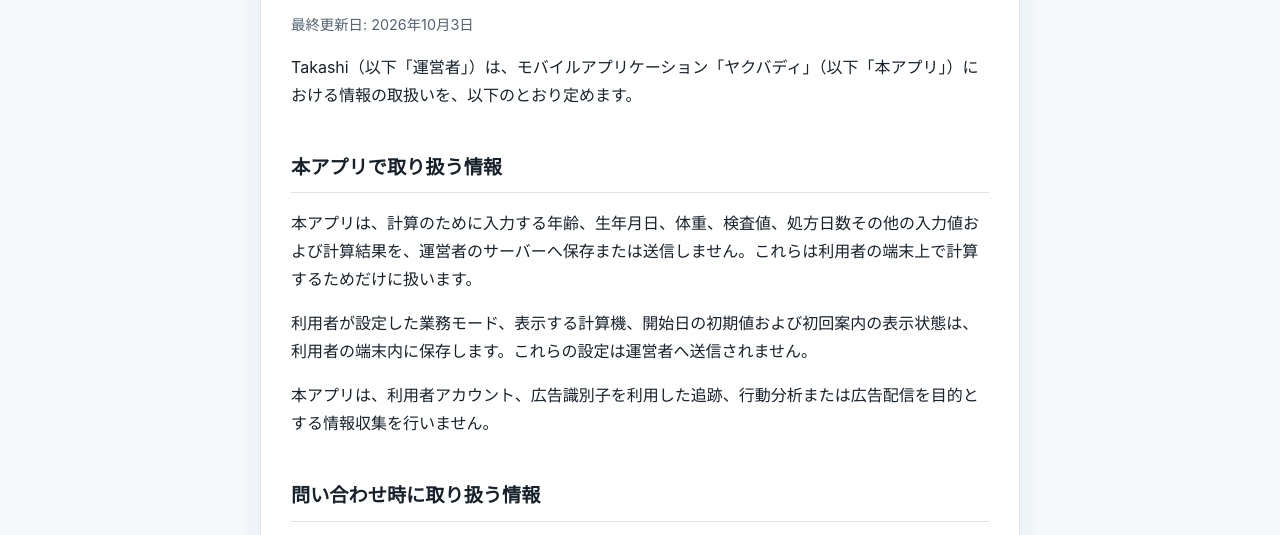
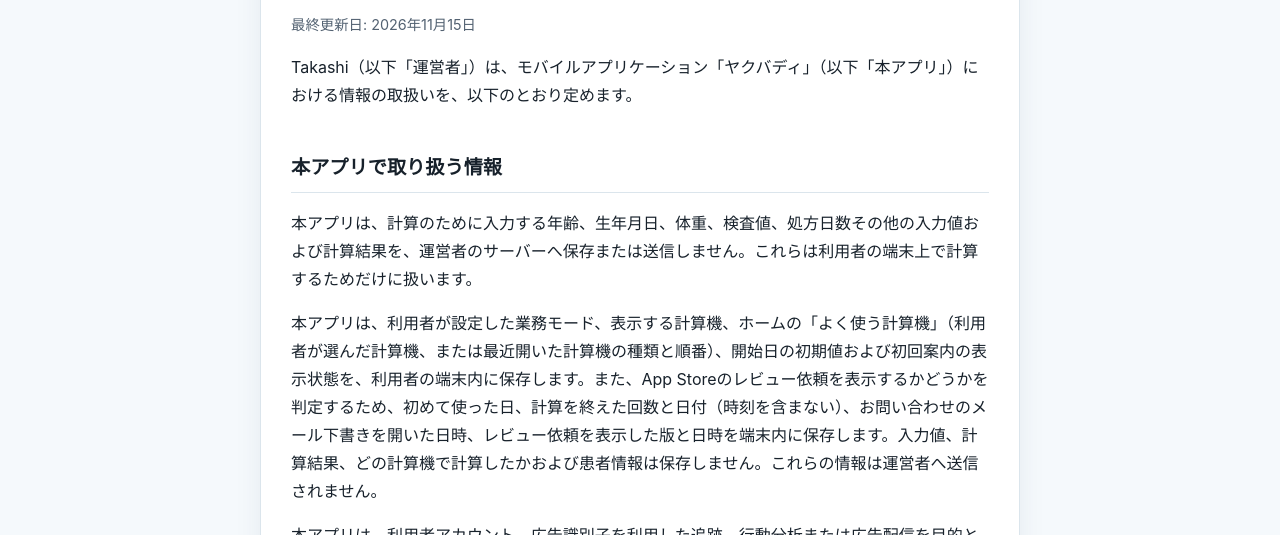
Before and after one commit to BlackLuminor/yakubuddy-support, a plain HTML site: page privacy.html in a window 1280 px wide. Shown: the part 264-799 px from the top of the page. Drawn offline with Linux system fonts and the light colour scheme.

Commit message:
プライバシーポリシー: よく使う計算機とレビュー依頼の判定のための端末内保存を追記する（yakubuddy #301・#295）
Co-Authored-By: Claude Opus 5.5 <noreply@anthropic.com>
Claude-Session: https://claude.ai/code/session_01PhyLiQ4DAxDyYxksbjiSsc

```diff
--- a/privacy.html
+++ b/privacy.html
@@ -1,7 +1,7 @@
 <!doctype html>
 <html lang="ja"><head><meta charset="utf-8"><meta name="viewport" content="width=device-width, initial-scale=1"><title>ヤクバディ プライバシーポリシー</title><link rel="stylesheet" href="style.css"></head>
-<body><header class="site-header"><div class="container"><p class="brand">ヤクバディ</p><nav aria-label="サイト内ナビゲーション"><a href="index.html">サポート</a><a href="privacy.html">プライバシーポリシー</a><a href="terms.html">利用規約</a><a href="medical-notice.html">医療上の注意</a></nav></div></header><main class="container"><h1>プライバシーポリシー</h1><p class="updated">最終更新日: 2026年10月3日</p><p>Takashi（以下「運営者」）は、モバイルアプリケーション「ヤクバディ」（以下「本アプリ」）における情報の取扱いを、以下のとおり定めます。</p>
-<h2>本アプリで取り扱う情報</h2><p>本アプリは、計算のために入力する年齢、生年月日、体重、検査値、処方日数その他の入力値および計算結果を、運営者のサーバーへ保存または送信しません。これらは利用者の端末上で計算するためだけに扱います。</p><p>利用者が設定した業務モード、表示する計算機、開始日の初期値および初回案内の表示状態は、利用者の端末内に保存します。これらの設定は運営者へ送信されません。</p><p>本アプリは、利用者アカウント、広告識別子を利用した追跡、行動分析または広告配信を目的とする情報収集を行いません。</p>
+<body><header class="site-header"><div class="container"><p class="brand">ヤクバディ</p><nav aria-label="サイト内ナビゲーション"><a href="index.html">サポート</a><a href="privacy.html">プライバシーポリシー</a><a href="terms.html">利用規約</a><a href="medical-notice.html">医療上の注意</a></nav></div></header><main class="container"><h1>プライバシーポリシー</h1><p class="updated">最終更新日: 2026年11月15日</p><p>Takashi（以下「運営者」）は、モバイルアプリケーション「ヤクバディ」（以下「本アプリ」）における情報の取扱いを、以下のとおり定めます。</p>
+<h2>本アプリで取り扱う情報</h2><p>本アプリは、計算のために入力する年齢、生年月日、体重、検査値、処方日数その他の入力値および計算結果を、運営者のサーバーへ保存または送信しません。これらは利用者の端末上で計算するためだけに扱います。</p><p>本アプリは、利用者が設定した業務モード、表示する計算機、ホームの「よく使う計算機」（利用者が選んだ計算機、または最近開いた計算機の種類と順番）、開始日の初期値および初回案内の表示状態を、利用者の端末内に保存します。また、App Storeのレビュー依頼を表示するかどうかを判定するため、初めて使った日、計算を終えた回数と日付（時刻を含まない）、お問い合わせのメール下書きを開いた日時、レビュー依頼を表示した版と日時を端末内に保存します。入力値、計算結果、どの計算機で計算したかおよび患者情報は保存しません。これらの情報は運営者へ送信されません。</p><p>本アプリは、利用者アカウント、広告識別子を利用した追跡、行動分析または広告配信を目的とする情報収集を行いません。</p>
 <h2>問い合わせ時に取り扱う情報</h2><p>利用者がサポート窓口へ連絡した場合、運営者は、メールアドレス、氏名（記載された場合）、問い合わせ内容および回答履歴を、問い合わせへの回答、障害調査、不正利用の防止および品質改善のために取り扱います。</p><p>サポート窓口へ患者を特定できる情報、診療録、処方箋、写真その他の機微な情報を送らないでください。スクリーンショットを送る場合も、これらの情報が写り込んでいないことを確認してください。</p>
 <h2>第三者提供・外部送信</h2><p>本アプリ内の計算入力値および結果は、運営者を含む第三者へ送信されません。</p><p>問い合わせメールは、メールの受信および回答、問い合わせ記録の管理のために、Google のメールサービスおよび Slack の非公開サポート環境で取り扱います。これらのサービスは、問い合わせ対応に必要な範囲でのみ利用します。運営者は、法令に基づく場合または利用者の同意がある場合を除き、問い合わせ情報を第三者に販売または広告目的で提供しません。</p>
 <h2>安全管理と保有期間</h2><p>運営者は、問い合わせ情報について、目的に必要な範囲でアクセスを制限し、不要となった情報は合理的な方法で削除します。利用者の端末内に保存される本アプリの設定は、端末または本アプリを削除した場合に利用者の操作または端末の仕様に従って削除されます。</p>
```
